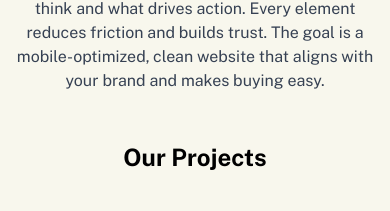
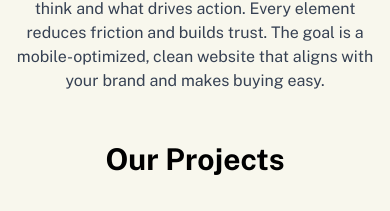
Before and after one commit to neerajk001/pawan-portfolio, a Next.js app: page / in a window 390 px wide. Shown: the part 872-1083 px from the top of the page. Built offline with nearby package versions, Linux system fonts and the light colour scheme; grey boxes are pictures that could not be loaded.

Commit message:
css fixed

```diff
--- a/src/components/FeaturedWork.tsx
+++ b/src/components/FeaturedWork.tsx
@@ -15,7 +15,7 @@
 
       {/* Our Featured Work Section */}
       <div className='flex justify-center w-full items-center text-center mb-6'>
-        <h1 className='text-2xl md:text-4xl font-bold'>
+        <h1 className='text-3xl md:text-4xl font-bold'>
           Our Projects
         </h1>
       </div>
```
